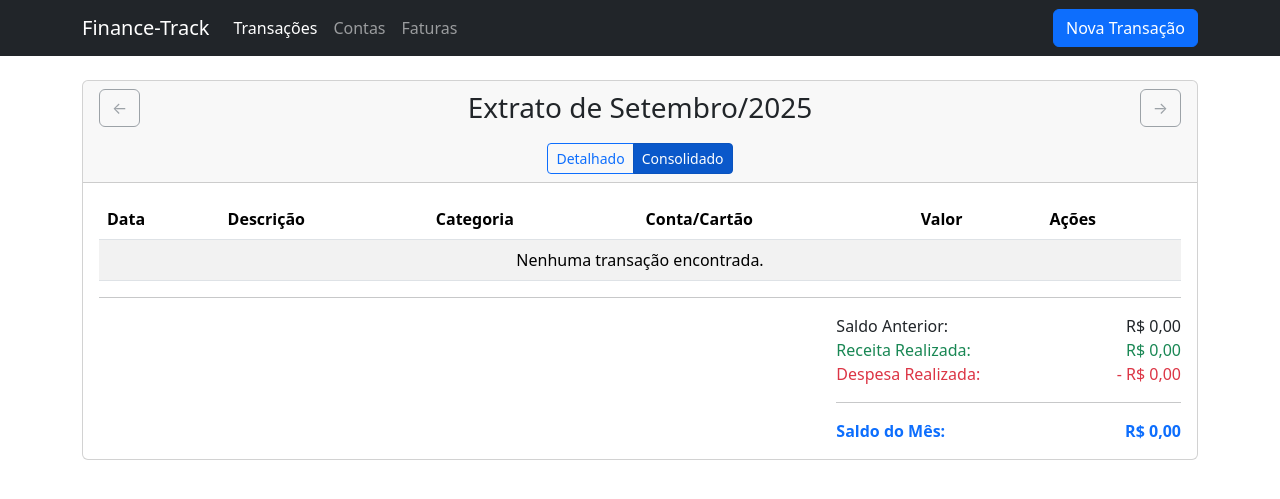
After one commit to acsjunior/finance-track, a Django app: page /consolidated/ in a window 1280 px wide. The commit adds this page. Shown: the top 499 px of the page. Run offline with Django 5.2, Linux system fonts and the light colour scheme; data that the repository does not hold is empty.

Commit message:
feat(core.view): implementa a visualização consolidada do extrato

```diff
--- /dev/null
+++ b/core/templates/core/partials/_financial_summary.html
@@ -0,0 +1,22 @@
+<hr>
+<div class="row justify-content-end text-end">
+    <div class="col-md-4">
+        <div class="d-flex justify-content-between">
+            <span>Saldo Anterior:</span>
+            <span>R$ {{ previous_balance|floatformat:"2" }}</span>
+        </div>
+        <div class="d-flex justify-content-between text-success">
+            <span>Receita Realizada:</span>
+            <span>R$ {{ current_month_income|floatformat:"2" }}</span>
+        </div>
+        <div class="d-flex justify-content-between text-danger">
+            <span>Despesa Realizada:</span>
+            <span>- R$ {{ current_month_expenses|floatformat:"2" }}</span>
+        </div>
+        <hr>
+        <div class="d-flex justify-content-between fw-bold text-primary">
+            <span>Saldo do Mês:</span>
+            <span>R$ {{ closing_balance|floatformat:"2" }}</span>
+        </div>
+    </div>
+</div>
--- /dev/null
+++ b/core/templates/core/partials/_transaction_navigation.html
@@ -0,0 +1,44 @@
+<div class="card-header">
+    <div class="d-flex justify-content-between align-items-center">
+        <div>
+            {% if prev_month %}
+                {% if active_view == 'detailed' %}
+                    <a href="{% url 'transaction_list_by_month' year=prev_month.year month=prev_month.month %}" class="btn btn-outline-secondary">&larr;</a>
+                {% else %}
+                    <a href="{% url 'transaction_consolidated_list_by_month' year=prev_month.year month=prev_month.month %}" class="btn btn-outline-secondary">&larr;</a>
+                {% endif %}
+            {% else %}
+                <a href="#" class="btn btn-outline-secondary disabled" aria-hidden="true" tabindex="-1">&larr;</a>
+            {% endif %}
+        </div>
+
+        <h1 class="mb-0 h3 text-center">
+            Extrato de {{ current_month|date:"F/Y" }}
+        </h1>
+
+        <div>
+            {% if next_month %}
+                {% if active_view == 'detailed' %}
+                    <a href="{% url 'transaction_list_by_month' year=next_month.year month=next_month.month %}" class="btn btn-outline-secondary">&rarr;</a>
+                {% else %}
+                    <a href="{% url 'transaction_consolidated_list_by_month' year=next_month.year month=next_month.month %}" class="btn btn-outline-secondary">&rarr;</a>
+                {% endif %}
+            {% else %}
+                <a href="#" class="btn btn-outline-secondary disabled" aria-hidden="true" tabindex="-1">&rarr;</a>
+            {% endif %}
+        </div>
+    </div>
+
+    <div class="text-center mt-3">
+        <div class="btn-group" role="group">
+            <a href="{% url 'transaction_list_by_month' year=current_month.year month=current_month.month %}"
+               class="btn btn-sm {% if active_view == 'detailed' %}btn-primary active{% else %}btn-outline-primary{% endif %}">
+               Detalhado
+            </a>
+            <a href="{% url 'transaction_consolidated_list_by_month' year=current_month.year month=current_month.month %}"
+               class="btn btn-sm {% if active_view == 'consolidated' %}btn-primary active{% else %}btn-outline-primary{% endif %}">
+               Consolidado
+            </a>
+        </div>
+    </div>
+</div>
--- a/core/templates/core/transaction_list.html
+++ b/core/templates/core/transaction_list.html
@@ -47,18 +17,22 @@
                     </tr>
                 </thead>
                 <tbody>
-                    {% for transaction in transactions %}
+                    {% for item in items %}
                     <tr>
-                        <td>{{ transaction.date|date:"d/m/Y" }}</td>
-                        <td>{{ transaction.description }}</td>
-                        <td>{{ transaction.category.name|default:"Sem Categoria" }}</td>
-                        <td>{{ transaction.account_display }}</td>
+                        <td>{{ item.date|date:"d/m/Y" }}</td>
+                        <td>{{ item.description }}</td>
+                        <td>{{ item.category }}</td>
+                        <td>{{ item.account_display }}</td>
 
-                        {% include 'core/partials/_transaction_amount_cell.html' %}
+                        {% include 'core/partials/_transaction_amount_cell.html' with transaction=item %}
 
                         <td>
-                            <a href="{% url 'transaction_edit' transaction.pk %}" class="btn btn-sm btn-outline-secondary">Editar</a>
-                            <a href="{% url 'transaction_delete' transaction.pk %}" class="btn btn-sm btn-outline-danger">Excluir</a>
+                            {% if item.is_invoice %}
+                                <a href="{% url 'invoice_detail' item.object.pk %}" class="btn btn-sm btn-outline-primary">Ver Fatura</a>
+                            {% else %}
+                                <a href="{% url 'transaction_edit' item.object.pk %}" class="btn btn-sm btn-outline-secondary">Editar</a>
+                                <a href="{% url 'transaction_delete' item.object.pk %}" class="btn btn-sm btn-outline-danger">Excluir</a>
+                            {% endif %}
                         </td>
                     </tr>
                     {% empty %}
--- a/core/urls.py
+++ b/core/urls.py
@@ -18,6 +18,17 @@ urlpatterns = [
         views.TransactionDeleteView.as_view(),
         name="transaction_delete",
     ),
+    # URLs for consolidated view:
+    path(
+        "consolidated/",
+        views.TransactionConsolidatedView.as_view(),
+        name="transaction_consolidated_list",
+    ),
+    path(
+        "consolidated/<int:year>/<int:month>/",
+        views.TransactionConsolidatedView.as_view(),
+        name="transaction_consolidated_list_by_month",
+    ),
     # URLs for invoices:
     path("invoices/", views.InvoiceListView.as_view(), name="invoice_list"),
     path(
--- a/core/views.py
+++ b/core/views.py
@@ -10,6 +10,7 @@ from django.views.generic import (
     DeleteView,
     DetailView,
     ListView,
+    TemplateView,
     UpdateView,
 )
 
@@ -17,59 +18,19 @@ from .forms import InvoiceForm, TransactionForm
 from .models import Invoice, Transaction
 
 
-class TransactionListView(ListView):
-    """
-    Displays a list of all transactions ordered by date (descending).
-
-    Attributes:
-        model (Transaction): The model to list.
-        template_name (str): Template used for rendering.
-        context_object_name (str): Name of the context variable for transactions.
-    """
-
-    model = Transaction
+class MonthlyViewBase(TemplateView):
     template_name = "core/transaction_list.html"
-    context_object_name = "transactions"
-
-    def get_queryset(self):
-        """
-        Returns a queryset of transactions filtered by year and month from URL kwargs.
-        Defaults to the current year and month if not provided.
-        Orders the transactions by date descending.
-        """
-        year = self.kwargs.get("year", timezone.now().year)
-        month = self.kwargs.get("month", timezone.now().month)
-
-        return Transaction.objects.filter(date__year=year, date__month=month).order_by(
-            "-date"
-        )
 
     def get_context_data(self, **kwargs):
-        """
-        Extends the context data for the transaction list view.
-        Adds current month income, expenses, previous balance, and closing balance to the context.
-        Also adds navigation for previous and next months, and the current month.
-        """
         context = super().get_context_data(**kwargs)
-
         year = self.kwargs.get("year", timezone.now().year)
         month = self.kwargs.get("month", timezone.now().month)
         current_month_date = datetime.date(year, month, 1)
 
-        current_month_transactions = context["transactions"]
-        current_month_income = (
-            current_month_transactions.filter(transaction_type="IN").aggregate(
-                Sum("amount")
-            )["amount__sum"]
-            or 0
-        )
-        current_month_expenses = (
-            current_month_transactions.filter(transaction_type="OUT").aggregate(
-                Sum("amount")
-            )["amount__sum"]
-            or 0
-        )
+        # A classe base assume que a classe filha já forneceu a lista 'items'
+        items = context.get("items", [])
 
+        # Lógica de cálculo de saldos (agora centralizada aqui)
         past_transactions = Transaction.objects.filter(date__lt=current_month_date)
         past_income = (
             past_transactions.filter(transaction_type="IN").aggregate(Sum("amount"))[
@@ -85,16 +46,23 @@ class TransactionListView(ListView):
         )
         previous_balance = past_income - past_expenses
 
+        current_month_income = sum(
+            item["amount"] for item in items if item["transaction_type"] == "IN"
+        )
+        current_month_expenses = sum(
+            item["amount"] for item in items if item["transaction_type"] == "OUT"
+        )
         closing_balance = (
             previous_balance + current_month_income - current_month_expenses
         )
 
+        context["previous_balance"] = previous_balance
         context["current_month_income"] = current_month_income
         context["current_month_expenses"] = current_month_expenses
-        context["previous_balance"] = previous_balance
         context["closing_balance"] = closing_balance
 
-        # Month navigation logic
+        # Lógica de navegação (agora centralizada aqui)
+        context["current_month"] = current_month_date
         first_transaction = Transaction.objects.order_by("date").first()
         if first_transaction and first_transaction.date < current_month_date:
             context["prev_month"] = current_month_date - relativedelta(months=1)
@@ -105,12 +73,98 @@ class TransactionListView(ListView):
         ):
             context["next_month"] = current_month_date + relativedelta(months=1)
 
-        context["current_month"] = current_month_date
+        return context
 
-        print(
-            f">>> DEBUG: Tipo de despesa: {type(context['current_month_expenses'])}, Valor: {context['current_month_expenses']}"
+
+# --- CLASSES FILHAS SIMPLIFICADAS ---
+class TransactionListView(MonthlyViewBase):
+    def get_context_data(self, **kwargs):
+        # 1. Pega o contexto da classe mãe (que ainda não tem 'items')
+        context = super().get_context_data(**kwargs)
+        year = self.kwargs.get("year", timezone.now().year)
+        month = self.kwargs.get("month", timezone.now().month)
+
+        transactions = Transaction.objects.filter(
+            date__year=year, date__month=month
+        ).order_by("-date")
+
+        # 2. Cria a lista 'items' específica desta view
+        items = []
+        for transaction in transactions:
+            items.append(
+                {
+                    "date": transaction.date,
+                    "description": transaction.description,
+                    "category": transaction.category.name
+                    if transaction.category
+                    else "Sem Categoria",
+                    "account_display": transaction.account_display,
+                    "amount": transaction.amount,
+                    "transaction_type": transaction.transaction_type,
+                    "is_invoice": False,
+                    "object": transaction,
+                }
+            )
+        context["items"] = items
+        context["active_view"] = "detailed"
+
+        # 3. Chama novamente o get_context_data da mãe, que agora com 'items', fará o resto
+        return super().get_context_data(**context)
+
+
+class TransactionConsolidatedView(MonthlyViewBase):
+    def get_context_data(self, **kwargs):
+        # 1. Pega o contexto da classe mãe
+        context = super().get_context_data(**kwargs)
+        year = self.kwargs.get("year", timezone.now().year)
+        month = self.kwargs.get("month", timezone.now().month)
+
+        bank_transactions = Transaction.objects.filter(
+            date__year=year, date__month=month, bank_account__isnull=False
         )
-        return context
+        paid_invoices = Invoice.objects.filter(
+            due_date__year=year, due_date__month=month, is_paid=True
+        )
+
+        # 2. Cria a lista 'items' específica desta view
+        items = []
+        for transaction in bank_transactions:
+            items.append(
+                {
+                    "date": transaction.date,
+                    "description": transaction.description,
+                    "category": transaction.category.name
+                    if transaction.category
+                    else "Sem Categoria",
+                    "account_display": transaction.account_display,
+                    "amount": transaction.amount,
+                    "transaction_type": transaction.transaction_type,
+                    "is_invoice": False,
+                    "object": transaction,
+                }
+            )
+        for invoice in paid_invoices:
+            total_amount = (
+                invoice.transaction_set.aggregate(Sum("amount"))["amount__sum"] or 0
+            )
+            items.append(
+                {
+                    "date": invoice.due_date,
+                    "description": f"Pagamento Fatura {invoice.credit_card.name}",
+                    "category": "Cartão de Crédito",
+                    "account_display": invoice.credit_card.name,
+                    "amount": total_amount,
+                    "transaction_type": "OUT",
+                    "is_invoice": True,
+                    "object": invoice,
+                }
+            )
+
+        context["items"] = sorted(items, key=lambda x: x["date"], reverse=True)
+        context["active_view"] = "consolidated"
+
+        # 3. Chama novamente o get_context_data da mãe para fazer o resto
+        return super().get_context_data(**context)
 
 
 class TransactionCreateView(CreateView):
```
Also changed, not shown: other parts of core/templates/core/transaction_list.html (+3 -53 lines).
